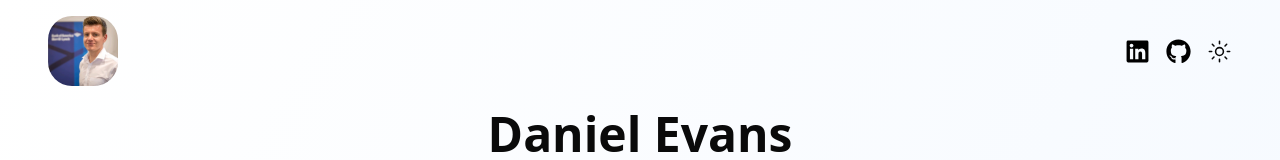
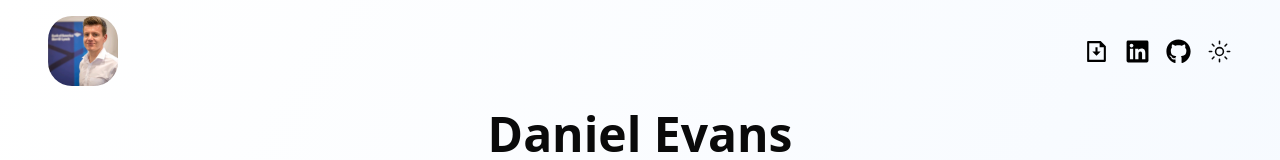
Before and after one commit to dane168/personal-website, a Next.js app: page /resume in a window 1280 px wide. Shown: the top 160 px of the page. Built offline with nearby package versions, Linux system fonts and the light colour scheme.

Commit message:
Added download option

```diff
--- a/src/components/Header.tsx
+++ b/src/components/Header.tsx
@@ -3,6 +3,7 @@ import Link from 'next/link'
 import React from 'react'
 import { ModeToggle } from './dark-toggle'
 import { FaGithub, FaLinkedin } from 'react-icons/fa'
+import { RiFileDownloadLine } from 'react-icons/ri'
 
 const Header = () => {
   return (
@@ -17,12 +18,17 @@ const Header = () => {
         </div>
         <div className='flex flex-row'>
           <div className='mx-2 text-black dark:text-white flex flex-col justify-center items-center'>
-            <Link href={"https://www.linkedin.com/in/daniel-evans-3b4977176"} >
+            <a href="/cv_2025.pdf" download="cv_2025" title='Download CV'>
+              <RiFileDownloadLine size={25} />
+            </a>
+          </div>
+          <div className='mx-2 text-black dark:text-white flex flex-col justify-center items-center'>
+            <Link href={"https://www.linkedin.com/in/daniel-evans-3b4977176"} title='LinkedIn'>
               <FaLinkedin size={25} />
             </Link>
           </div>
           <div className='mx-2 text-black dark:text-white flex flex-col justify-center items-center'>
-            <Link href={"https://github.com/dane168/personal-website"} >
+            <Link href={"https://github.com/dane168/personal-website"} title='GitHub' >
               <FaGithub size={25} />
             </Link>
           </div>
--- a/src/components/dark-toggle.tsx
+++ b/src/components/dark-toggle.tsx
@@ -8,7 +8,7 @@ export function ModeToggle() {
   const { theme, setTheme } = useTheme()
 
   return (
-    <div className="h-4 hover:cursor-pointer" onClick={() => setTheme(theme === 'light' ? 'dark' : 'light')}>
+    <div className="h-4 hover:cursor-pointer" onClick={() => setTheme(theme === 'light' ? 'dark' : 'light')} title="Toggle light/dark mode" >
       <div className="dark:hidden">
         <IoSunnyOutline size={25} />
       </div>
```
Also changed, not shown: 1 other file (tests, documents, lock files or other folders).
